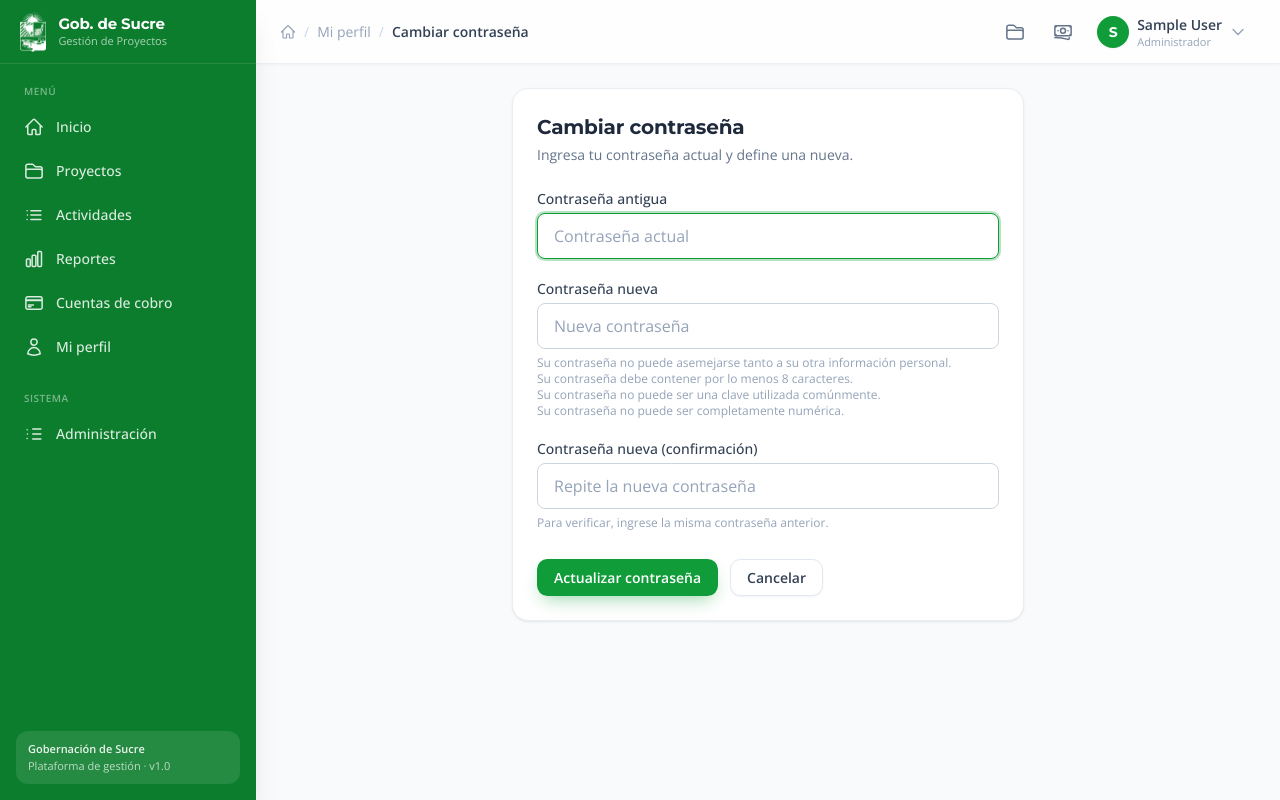
After one commit to Dona121/Banco-de-Proyectos-OPE, a Django app: page /cuentas/perfil/contrasena/ in a window 1280 px wide. The commit adds this page. Run offline with Django 5.2, Linux system fonts and the light colour scheme; the visitor is signed in with stand-in values (Sample User, id 1); data comes from the database, SQL or seed files in the repository; data that the repository does not hold is empty; some libraries are stand-ins or nearby versions.

Commit message:
Modulo cambio de contraseñas

```diff
--- a/proyectos/cuentas/forms.py
+++ b/proyectos/cuentas/forms.py
@@ -1,5 +1,5 @@
-"""Formularios de cuentas (login con estilos de marca)."""
-from django.contrib.auth.forms import AuthenticationForm
+"""Formularios de cuentas (login y cambio de contraseña con estilos de marca)."""
+from django.contrib.auth.forms import AuthenticationForm, PasswordChangeForm
 
 INPUT_CLASS = (
     "w-full rounded-lg border border-slate-300 px-4 py-2.5 text-slate-800 "
@@ -17,3 +17,20 @@ class LoginForm(AuthenticationForm):
         self.fields["password"].widget.attrs.update(
             {"class": INPUT_CLASS, "placeholder": "Contraseña"}
         )
+
+
+class CambiarPasswordForm(PasswordChangeForm):
+    """Cambio de contraseña del usuario autenticado, con estilos de marca."""
+
+    _PLACEHOLDERS = {
+        "old_password": "Contraseña actual",
+        "new_password1": "Nueva contraseña",
+        "new_password2": "Repite la nueva contraseña",
+    }
+
+    def __init__(self, *args, **kwargs):
+        super().__init__(*args, **kwargs)
+        for nombre, field in self.fields.items():
+            field.widget.attrs.update(
+                {"class": INPUT_CLASS, "placeholder": self._PLACEHOLDERS.get(nombre, "")}
+            )
--- a/proyectos/cuentas/urls.py
+++ b/proyectos/cuentas/urls.py
@@ -8,4 +8,5 @@ urlpatterns = [
     path("login/", views.AppLoginView.as_view(), name="login"),
     path("logout/", views.AppLogoutView.as_view(), name="logout"),
     path("perfil/", views.PerfilView.as_view(), name="perfil"),
+    path("perfil/contrasena/", views.CambiarPasswordView.as_view(), name="cambiar_password"),
 ]
--- a/proyectos/cuentas/views.py
+++ b/proyectos/cuentas/views.py
@@ -1,13 +1,15 @@
 """Vistas de autenticación y perfil."""
 from django.contrib.auth import get_user_model
 from django.contrib.auth.mixins import LoginRequiredMixin
-from django.contrib.auth.views import LoginView, LogoutView
+from django.contrib.auth.views import LoginView, LogoutView, PasswordChangeView
+from django.contrib.messages.views import SuccessMessageMixin
 from django.db.models import Q
+from django.urls import reverse_lazy
 from django.views.generic import TemplateView
 
 from contenido.models import Actividades, ActividadEntrega, Proyectos, Revisiones
 
-from .forms import LoginForm
+from .forms import CambiarPasswordForm, LoginForm
 
 User = get_user_model()
 
@@ -20,6 +22,24 @@ class AppLoginView(LoginView):
 
 class AppLogoutView(LogoutView):
     pass
+
+
+class CambiarPasswordView(SuccessMessageMixin, PasswordChangeView):
+    """Cambio de contraseña del usuario autenticado. ``PasswordChangeView`` ya
+    exige login y mantiene la sesión activa tras el cambio."""
+
+    template_name = "cuentas/cambiar_password.html"
+    form_class = CambiarPasswordForm
+    success_url = reverse_lazy("cuentas:perfil")
+    success_message = "Tu contraseña se actualizó correctamente."
+
+    def get_context_data(self, **kwargs):
+        ctx = super().get_context_data(**kwargs)
+        ctx["breadcrumbs"] = [
+            ("Mi perfil", reverse_lazy("cuentas:perfil")),
+            ("Cambiar contraseña", None),
+        ]
+        return ctx
 
 
 class PerfilView(LoginRequiredMixin, TemplateView):
--- a/proyectos/templates/base_app.html
+++ b/proyectos/templates/base_app.html
@@ -112,6 +112,10 @@
             <svg class="h-4 w-4 text-slate-400" fill="none" stroke="currentColor" stroke-width="1.8" viewBox="0 0 24 24"><path stroke-linecap="round" stroke-linejoin="round" d="M15.75 6a3.75 3.75 0 1 1-7.5 0 3.75 3.75 0 0 1 7.5 0ZM4.5 20.118a7.5 7.5 0 0 1 15 0A17.9 17.9 0 0 1 12 21.75c-2.676 0-5.216-.584-7.5-1.632Z"/></svg>
             Mi perfil
           </a>
+          <a href="{% url 'cuentas:cambiar_password' %}" class="flex items-center gap-2.5 px-4 py-2 text-sm text-slate-600 hover:bg-slate-50">
+            <svg class="h-4 w-4 text-slate-400" fill="none" stroke="currentColor" stroke-width="1.8" viewBox="0 0 24 24"><path stroke-linecap="round" stroke-linejoin="round" d="M16.5 10.5V6.75a4.5 4.5 0 1 0-9 0v3.75m-.75 11.25h10.5a1.5 1.5 0 0 0 1.5-1.5v-6.75a1.5 1.5 0 0 0-1.5-1.5H6.75a1.5 1.5 0 0 0-1.5 1.5v6.75a1.5 1.5 0 0 0 1.5 1.5Z"/></svg>
+            Cambiar contraseña
+          </a>
           <form method="post" action="{% url 'cuentas:logout' %}">{% csrf_token %}
             <button type="submit" class="flex w-full items-center gap-2.5 px-4 py-2 text-sm text-rojo hover:bg-rojo-light">
               <svg class="h-4 w-4" fill="none" stroke="currentColor" stroke-width="1.8" viewBox="0 0 24 24"><path stroke-linecap="round" stroke-linejoin="round" d="M15.75 9V5.25A2.25 2.25 0 0 0 13.5 3h-6a2.25 2.25 0 0 0-2.25 2.25v13.5A2.25 2.25 0 0 0 7.5 21h6a2.25 2.25 0 0 0 2.25-2.25V15M12 9l-3 3m0 0 3 3m-3-3h12.75"/></svg>
--- /dev/null
+++ b/proyectos/templates/cuentas/cambiar_password.html
@@ -0,0 +1,40 @@
+{% extends "base_app.html" %}
+
+{% block title %}Cambiar contraseña · Gestión de Proyectos{% endblock %}
+
+{% block app_content %}
+<div class="mx-auto max-w-lg">
+  <div class="card p-6">
+    <h1 class="font-head text-xl font-bold text-slate-800">Cambiar contraseña</h1>
+    <p class="mt-1 text-sm text-slate-500">Ingresa tu contraseña actual y define una nueva.</p>
+
+    <form method="post" class="mt-6 space-y-5">
+      {% csrf_token %}
+
+      {% if form.non_field_errors %}
+      <div class="rounded-lg border border-rojo/25 bg-rojo-light px-4 py-3 text-sm text-rojo">
+        {% for error in form.non_field_errors %}<p>{{ error }}</p>{% endfor %}
+      </div>
+      {% endif %}
+
+      {% for field in form %}
+      <div>
+        <label for="{{ field.id_for_label }}" class="mb-1 block text-sm font-medium text-slate-700">{{ field.label }}</label>
+        {{ field }}
+        {% if field.help_text %}
+        <div class="mt-1.5 text-xs text-slate-400 space-y-0.5">{{ field.help_text|safe }}</div>
+        {% endif %}
+        {% for error in field.errors %}
+        <p class="mt-1 text-xs text-rojo">{{ error }}</p>
+        {% endfor %}
+      </div>
+      {% endfor %}
+
+      <div class="flex items-center gap-3 pt-2">
+        <button type="submit" class="btn btn-primary">Actualizar contraseña</button>
+        <a href="{% url 'cuentas:perfil' %}" class="btn btn-outline">Cancelar</a>
+      </div>
+    </form>
+  </div>
+</div>
+{% endblock %}
```
